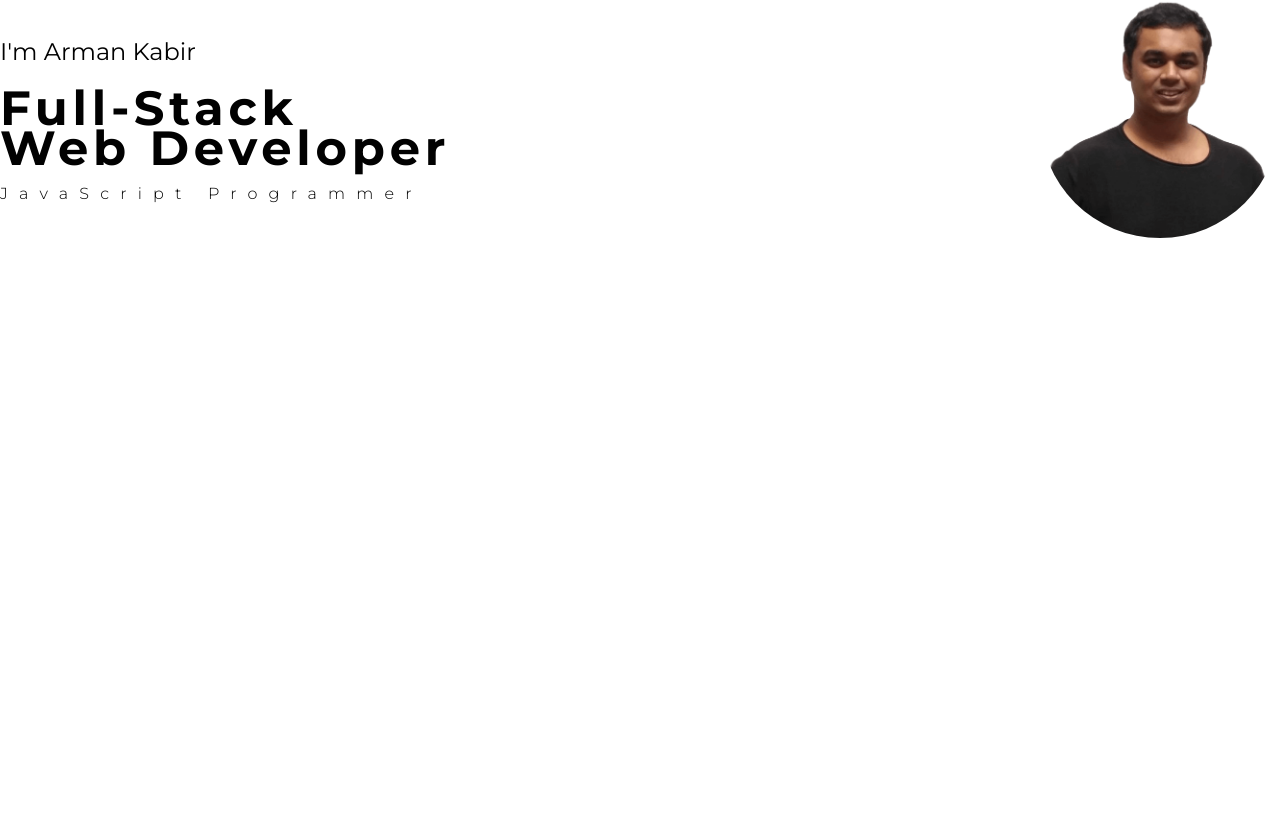
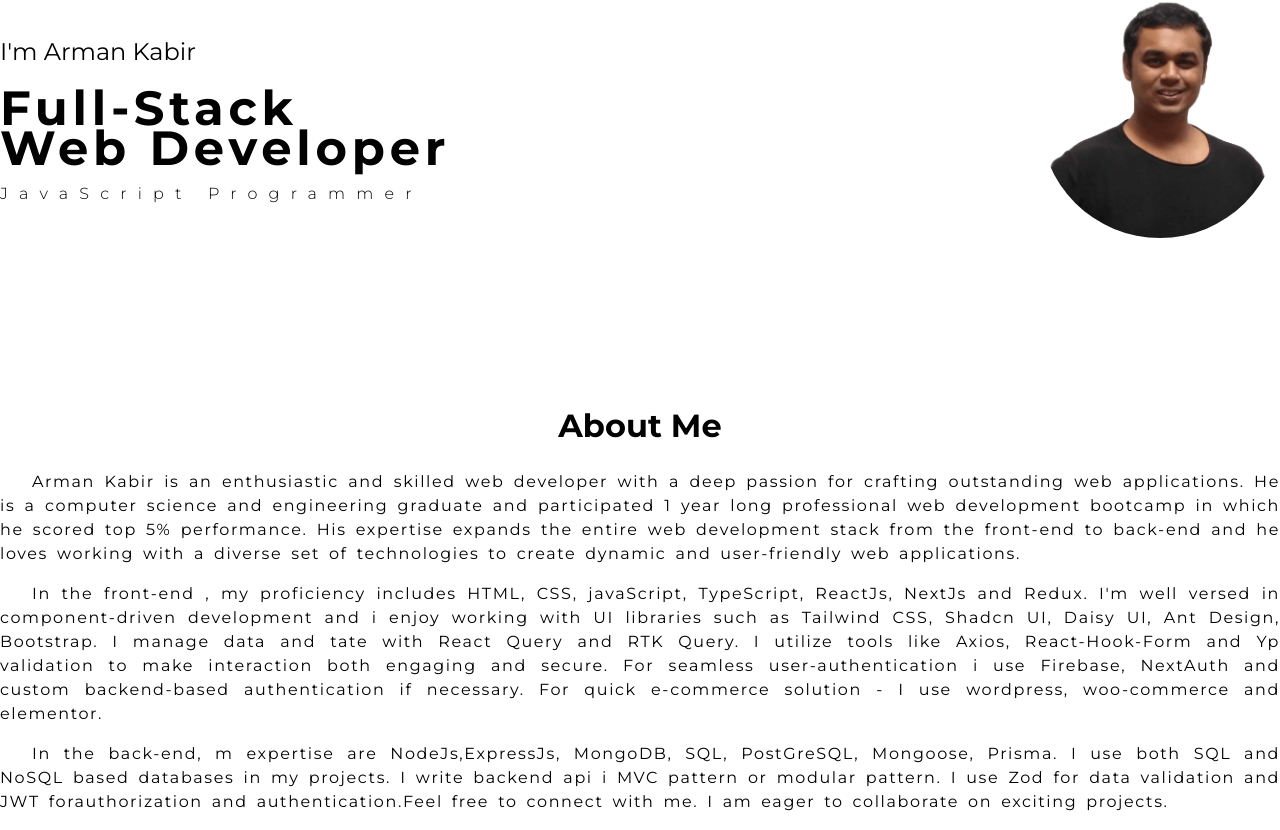
Before and after one commit to Arman-Kabir/portfolio, a React (Vite) app: page / in a window 1280 px wide. Shown: the part 254-1084 px from the top of the page. Before the commit the page ends 800 px from the top, so only its background shows below. Built offline with nearby package versions, Linux system fonts and the light colour scheme.

Commit message:
about me p added

```diff
--- a/src/App.tsx
+++ b/src/App.tsx
@@ -1,8 +1,7 @@
 import './App.css'
+import About from './components/About/About';
 import HeroSection from './components/Hero/Hero';
 import Navbar from './components/Navbar/Navbar';
-import Sidebar from './components/Sidebar/Sidebar';
-import Page from './pages/page';
 
 
 function App() {
@@ -13,6 +12,7 @@ function App() {
 
       <div className=''>
         <HeroSection></HeroSection>
+        <About></About>
       </div >
 
     </div>
--- /dev/null
+++ b/src/components/About/About.tsx
@@ -0,0 +1,36 @@
+// import React from 'react';
+import './About.css';
+import SectionHeader from '../SectionHeader/sectionHeader'; // Ensure the correct path to SectionHeader component
+
+const About = () => {
+    return (
+        <section id='about'>
+            <SectionHeader title={'About Me'} />
+
+            <div className='container about_container'>
+                <p>Arman Kabir is an enthusiastic and skilled web developer with a deep passion for crafting outstanding web applications. He is a computer science and engineering graduate and participated 1 year long professional web development bootcamp in which he scored top 5%
+                    performance. His expertise expands the entire web development stack from the front-end to back-end and he loves working with a diverse set of technologies to create dynamic and user-friendly web applications.
+                </p>
+
+
+                <p>In the front-end , my proficiency includes HTML, CSS, javaScript, TypeScript, ReactJs, NextJs and Redux. I'm well versed in component-driven development and i enjoy working with UI
+                    libraries such as Tailwind CSS, Shadcn UI, Daisy UI, Ant Design, Bootstrap. I manage data and
+                    tate with React Query and RTK Query. I utilize tools like Axios, React-Hook-Form and Yp
+                    validation to make interaction both engaging and secure. For seamless user-authentication i
+                    use Firebase, NextAuth and custom backend-based authentication if necessary. For quick
+                    e-commerce solution - I use wordpress, woo-commerce and elementor.
+                </p>
+
+                <p>In the back-end, m expertise are NodeJs,ExpressJs, MongoDB, SQL, PostGreSQL, Mongoose,
+                Prisma. I use both SQL and NoSQL based databases in my projects. I write backend api i MVC
+                pattern or modular pattern. I use Zod for data validation and JWT forauthorization and
+                authentication.Feel free to connect with me. I am eager to collaborate on exciting projects.
+                </p>
+
+            </div>
+
+        </section>
+    );
+};
+
+export default About;
--- /dev/null
+++ b/src/components/SectionHeader/SectionHeader.css
@@ -0,0 +1,4 @@
+.section_header{
+    display: flex;
+    justify-content: center;
+}
--- /dev/null
+++ b/src/components/SectionHeader/SectionHeader.tsx
@@ -0,0 +1,11 @@
+import './sectionHeader.css';
+
+const SectionHeader = ({ title }) => {
+  return (
+    <div className='section_header'>
+      <h2>{title}</h2>
+    </div>
+  )
+}
+
+export default SectionHeader;
--- a/src/index.css
+++ b/src/index.css
@@ -43,6 +43,7 @@ h2 {
   font-weight: 700;
   font-size: 2rem;
   line-height: 2.5rem;
+  margin: .5rem 0;
 }
 
 h3 {
@@ -54,13 +55,19 @@ h3 {
 h4{
   font-weight: 300;
   letter-spacing: .7rem;
+  font-size: 1rem;
   margin: .5rem 0;
-  font-size: 1rem;
 }
 
 p {
   font-size: 1rem;
   font-weight: 400;
+  letter-spacing: .1rem;
+  word-spacing: .2rem;
+  margin: 1rem 0;
+  line-height: 1.5rem;
+  text-align: justify;
+  text-indent: 2rem;
 }
 
 hr {
```
Also changed, not shown: src/components/About/About.css (added).
